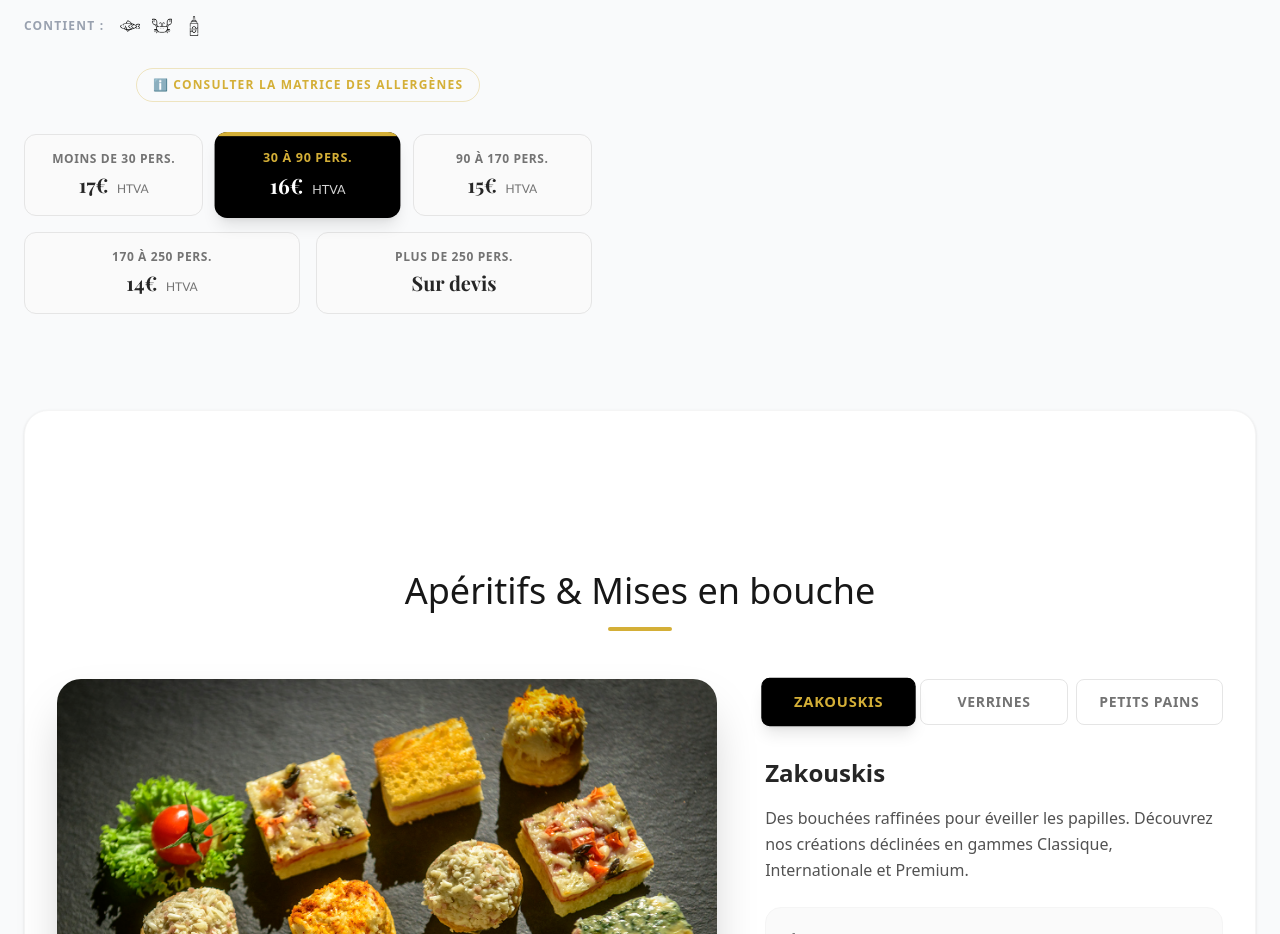
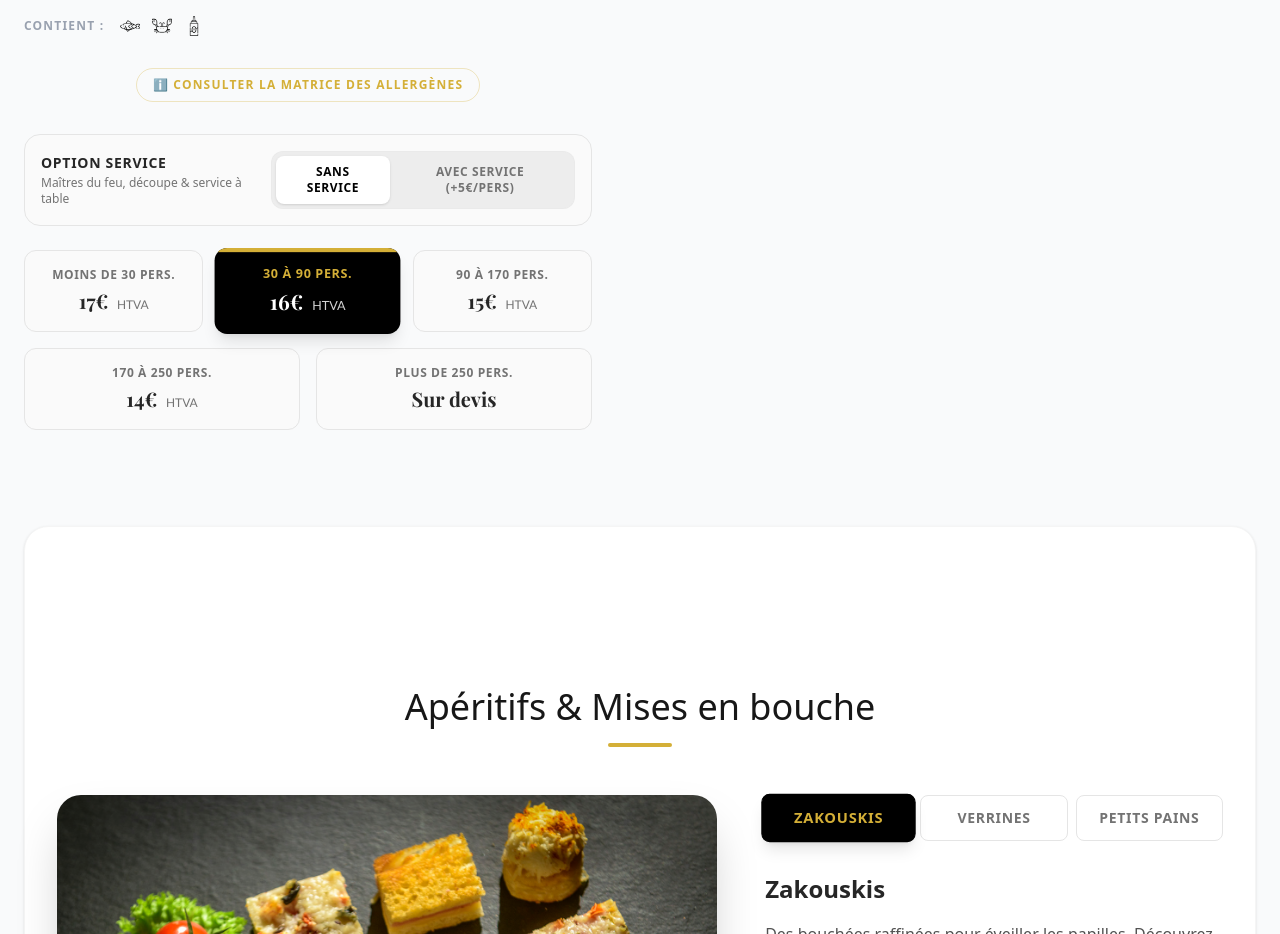
Before and after one commit to FlorianMeganck/traiteur-compere, a Next.js app: page /formules in a window 1280 px wide. Shown: the part 1120-2054 px from the top of the page. Built offline with nearby package versions, Linux system fonts and the light colour scheme; a web font is replaced by a local one.

Commit message:
ajout service bbq 5€

```diff
--- a/app/contact/page.tsx
+++ b/app/contact/page.tsx
@@ -64,15 +64,51 @@ const dessertsList = [
 
 const NOBLES = ["Tomahawk", "Côte à l'os", "Entrecôte Irlandaise", "Entrecôte Simmental", "Entrecôte Black Angus", "Filet Pur"];
 
-const BBQ_PRICES: Record<string, { small: number; medium: number }> = {
-    classique: { small: 17, medium: 15 },
-    compose: { small: 22, medium: 20 },
-    dinatoire: { small: 26.50, medium: 24.50 },
-    mer: { small: 33, medium: 30 },
-    vegetarien: { small: 13, medium: 11 },
-    cochon: { small: 36, medium: 33 },
-    porchetta: { small: 26.50, medium: 24 },
-    nobles: { small: 49.50, medium: 45 },
+const BBQ_TIER_PRICES: Record<string, Record<string, number>> = {
+    classique: {
+        "Moins de 30": 17,
+        "30 à 90": 16,
+        "90 à 170": 15,
+        "170 à 250": 14,
+    },
+    compose: {
+        "Moins de 30": 23,
+        "30 à 90": 22,
+        "90 à 170": 21,
+        "170 à 250": 20,
+    },
+    dinatoire: {
+        "Moins de 30": 27,
+        "30 à 90": 25.50,
+        "90 à 170": 24,
+        "170 à 250": 22.50,
+    },
+    mer: {
+        "Moins de 30": 33,
+        "30 à 90": 31.50,
+        "90 à 170": 30.50,
+        "170 à 250": 29.50,
+    },
+    vegetarien: {
+        "Moins de 30": 13,
+        "30 à 90": 12.50,
+        "90 à 170": 12,
+        "170 à 250": 11,
+    },
+    nobles: {
+        "Moins de 30": 49.50,
+        "30 à 90": 47.50,
+        "90 à 170": 46,
+        "170 à 250": 44.50,
+    },
+    cochon: {
+        "Moins de 25": 36,
+        "25 à 180": 33,
+    },
+    porchetta: {
+        "Moins de 25": 26.50,
+        "25 à 180": 24,
+    }
 };
 
 const SIDES_COLD = ["Salade de Pâtes Pesto", "Salade de Pâtes Curry", "Salade Grecque (Feta/Olives)", "Taboulé Oriental", "Tomate Mozza Di Bufala", "Salade de Pomme de Terre (Mayonnaise)", "Salade de Pomme de Terre (Vinaigrette)", "Carottes Râpées (Citron)", "Céleri Râpé & Pommes", "Concombre à la crème", "Salade de chou blanc"];
@@ -362,6 +398,7 @@ function ContactForm() {
         Suppl_Crudite_Extra: "",
         Dessert_Check: "Non",
         Dessert_Choix: "",
+        Service_Check: "Non",
         Location_Vaisselle_Check: "Non",
         Location_Verrerie_Check: "Non",
         Location_Verrerie_Vin: "0",
@@ -510,9 +547,16 @@ function ContactForm() {
 
         const menuParam = searchParams.get('menu');
         const convivesParam = searchParams.get('convives');
+        const serviceParam = searchParams.get('service');
 
         setFormData(prev => {
             const newData = { ...prev };
+
+            if (serviceParam === 'oui') {
+                newData.Service_Check = "Oui";
+            } else if (serviceParam === 'non') {
+                newData.Service_Check = "Non";
+            }
 
             // 1. Pré-sélection du type d'événement / Menu
             if (menuParam) {
@@ -650,32 +694,21 @@ function ContactForm() {
 
         if (isAnyBBQ) {
             const bbqType = menuParam?.replace('bbq_', '') || 'classique';
-            const prices = BBQ_PRICES[bbqType];
+            const prices = BBQ_TIER_PRICES[bbqType];
             if (prices === undefined) return 0;
-            if (isCochonOrPorchetta) {
-                if (formData.Nombre_Convives === 'Moins de 25') {
-                    base = prices.small;
-                } else {
-                    base = prices.medium;
-                }
-            } else if (bbqType === 'classique') {
-                if (formData.Nombre_Convives === 'Moins de 30') {
-                    base = 17;
-                } else if (formData.Nombre_Convives === '30 à 90') {
-                    base = 16;
-                } else if (formData.Nombre_Convives === '90 à 170') {
-                    base = 15;
-                } else if (formData.Nombre_Convives === '170 à 250') {
-                    base = 14;
-                } else {
-                    base = -1; // Plus de 250
-                }
+
+            const convives = formData.Nombre_Convives;
+            const priceVal = prices[convives];
+
+            if (priceVal !== undefined) {
+                base = priceVal;
             } else {
-                if (formData.Nombre_Convives === 'Moins de 30') {
-                    base = prices.small;
-                } else {
-                    base = prices.medium;
-                }
+                base = -1; // "Plus de 250" or "Plus de 180" -> Sur devis
+            }
+
+            // Apply Service (+5€/pers)
+            if (base !== -1 && formData.Service_Check === "Oui") {
+                base += 5;
             }
         } else if (isBuffetFroidMode) {
             const prices = BUFFET_FROID_PRICES[menuParam || ''];
@@ -738,6 +771,8 @@ function ContactForm() {
             }
             base = itemPrice;
         }
+
+        if (base === -1) return -1;
 
         const tier = getPriceTier(formData.Nombre_Convives);
         if (tier === 'high') {
@@ -1049,6 +1084,7 @@ function ContactForm() {
             ...(finalPriceStr === "SUR DEVIS" && totalPrice > 0 && { "💡 Prix indicatif de base (Info Interne)": `${totalPrice.toLocaleString('fr-BE', { minimumFractionDigits: 2 })}€ / pers` }),
             "📅 Date de l'événement": formData.Date,
             "👥 Nombre de convives": formData.Nombre_Convives,
+            ...(isAnyBBQ && { "🧑‍🍳 Prestation Service": formData.Service_Check === "Oui" ? "Oui (+5€/pers)" : "Non" }),
 
             // COORDONNÉES
             "👤 Nom complet": `${formData.Nom} ${formData.Prenom}`,
@@ -1624,7 +1660,11 @@ function ContactForm() {
                             ) : (
                                 <span className="text-2xl font-serif font-bold">{totalPrice > 0 ? <>{totalPrice.toLocaleString('fr-BE', { minimumFractionDigits: 2 })}€ / pers <span className="text-sm font-sans font-normal text-[#D4AF37]/80 ml-1">HTVA</span></> : "---"}</span>
                             )}
-                            {totalPrice > 0 && <p className="text-xs text-[#D4AF37]/70 mt-1 font-light">Hors frais de déplacement & service</p>}
+                            {totalPrice > 0 && (
+                                <p className="text-xs text-[#D4AF37]/70 mt-1 font-light">
+                                    {formData.Service_Check === "Oui" ? "Hors frais de déplacement (service inclus)" : "Hors frais de déplacement & service"}
+                                </p>
+                            )}
                         </div>
                     </div>
                 </div>
@@ -2363,9 +2403,34 @@ function ContactForm() {
             </div>
 
             {!isPlatPrepare && (
-                <div className="grid grid-cols-1 md:grid-cols-2 gap-8">
-                    <div className="group">
-                        <label className={labelStyle}>Date <span className="text-red-500">*</span></label>
+                <>
+                    {isAnyBBQ && (
+                        <div className="bg-neutral-50/50 p-6 rounded-2xl border border-neutral-200 flex flex-col sm:flex-row sm:items-center justify-between gap-4 mb-8">
+                            <div>
+                                <label className="block text-sm font-bold text-neutral-700 uppercase tracking-wide">Prestation Service</label>
+                                <p className="text-xs text-neutral-500 mt-1 italic">Maîtres du feu, découpe & service à table sur place.</p>
+                            </div>
+                            <div className="flex bg-neutral-200/60 p-1 rounded-xl w-fit border border-neutral-200/40">
+                                <button
+                                    type="button"
+                                    onClick={() => setFormData(prev => ({ ...prev, Service_Check: "Non" }))}
+                                    className={`px-4 py-2 rounded-lg text-xs font-bold uppercase tracking-wider transition-all duration-300 ${formData.Service_Check !== "Oui" ? 'bg-white text-black shadow' : 'text-neutral-500 hover:text-black'}`}
+                                >
+                                    Sans service
+                                </button>
+                                <button
+                                    type="button"
+                                    onClick={() => setFormData(prev => ({ ...prev, Service_Check: "Oui" }))}
+                                    className={`px-4 py-2 rounded-lg text-xs font-bold uppercase tracking-wider transition-all duration-300 ${formData.Service_Check === "Oui" ? 'bg-black text-[#D4AF37] shadow' : 'text-neutral-500 hover:text-black'}`}
+                                >
+                                    Avec service (+5€/pers)
+                                </button>
+                            </div>
+                        </div>
+                    )}
+                    <div className="grid grid-cols-1 md:grid-cols-2 gap-8">
+                        <div className="group">
+                            <label className={labelStyle}>Date <span className="text-red-500">*</span></label>
                         <input
                             type="date"
                             name="Date"
@@ -2389,6 +2454,7 @@ function ContactForm() {
                         </div>
                     </div>
                 </div>
+                </>
             )}
 
         </>
--- a/app/formules/page.tsx
+++ b/app/formules/page.tsx
@@ -47,12 +47,12 @@ const BBQ_OPTIONS: Record<BBQType, {
             "2 Plats au choix (Côte d'agneau, Contrefilet...)",
             "Accompagnements chauds & froids à volonté"
         ],
-        prices: { small: "22€", medium: "20€", large: "Sur devis" },
-        counts: { small: "Moins de 25 pers.", medium: "25 à 250 pers.", large: "Plus de 250 pers." },
+        prices: { small: "23€", medium: "22€", large: "Sur devis" },
+        counts: { small: "Moins de 30 pers.", medium: "30 à 250 pers.", large: "Plus de 250 pers." },
         tiers: [
-            { count: "Moins de 30 pers.", price: "22€" },
-            { count: "30 à 90 pers.", price: "20€" },
-            { count: "90 à 170 pers.", price: "20€" },
+            { count: "Moins de 30 pers.", price: "23€" },
+            { count: "30 à 90 pers.", price: "22€" },
+            { count: "90 à 170 pers.", price: "21€" },
             { count: "170 à 250 pers.", price: "20€" },
             { count: "Plus de 250 pers.", price: "Sur devis" }
         ]
@@ -65,13 +65,13 @@ const BBQ_OPTIONS: Record<BBQType, {
             "2ème Service : Barbecue varié à volonté",
             "Buffet de salades & féculents"
         ],
-        prices: { small: "26,50€", medium: "24,50€", large: "Sur devis" },
-        counts: { small: "Moins de 25 pers.", medium: "25 à 250 pers.", large: "Plus de 250 pers." },
+        prices: { small: "27€", medium: "25,50€", large: "Sur devis" },
+        counts: { small: "Moins de 30 pers.", medium: "30 à 250 pers.", large: "Plus de 250 pers." },
         tiers: [
-            { count: "Moins de 30 pers.", price: "26,50€" },
-            { count: "30 à 90 pers.", price: "24,50€" },
-            { count: "90 à 170 pers.", price: "24,50€" },
-            { count: "170 à 250 pers.", price: "24,50€" },
+            { count: "Moins de 30 pers.", price: "27€" },
+            { count: "30 à 90 pers.", price: "25,50€" },
+            { count: "90 à 170 pers.", price: "24€" },
+            { count: "170 à 250 pers.", price: "22,50€" },
             { count: "Plus de 250 pers.", price: "Sur devis" }
         ]
     },
@@ -84,13 +84,13 @@ const BBQ_OPTIONS: Record<BBQType, {
             "Pavé de Saumon papilloté",
             "Salades fraîcheur & Sauces citronnées"
         ],
-        prices: { small: "33€", medium: "30€", large: "Sur devis" },
-        counts: { small: "Moins de 25 pers.", medium: "25 à 250 pers.", large: "Plus de 250 pers." },
+        prices: { small: "33€", medium: "31,50€", large: "Sur devis" },
+        counts: { small: "Moins de 30 pers.", medium: "30 à 250 pers.", large: "Plus de 250 pers." },
         tiers: [
             { count: "Moins de 30 pers.", price: "33€" },
-            { count: "30 à 90 pers.", price: "30€" },
-            { count: "90 à 170 pers.", price: "30€" },
-            { count: "170 à 250 pers.", price: "30€" },
+            { count: "30 à 90 pers.", price: "31,50€" },
+            { count: "90 à 170 pers.", price: "30,50€" },
+            { count: "170 à 250 pers.", price: "29,50€" },
             { count: "Plus de 250 pers.", price: "Sur devis" }
         ]
     },
@@ -103,12 +103,12 @@ const BBQ_OPTIONS: Record<BBQType, {
             "Grand buffet de salades composées",
             "Pommes de terre & Sauces végétales"
         ],
-        prices: { small: "13€", medium: "11€", large: "Sur devis" },
-        counts: { small: "Moins de 25 pers.", medium: "25 à 250 pers.", large: "Plus de 250 pers." },
+        prices: { small: "13€", medium: "12,50€", large: "Sur devis" },
+        counts: { small: "Moins de 30 pers.", medium: "30 à 250 pers.", large: "Plus de 250 pers." },
         tiers: [
             { count: "Moins de 30 pers.", price: "13€" },
-            { count: "30 à 90 pers.", price: "11€" },
-            { count: "90 à 170 pers.", price: "11€" },
+            { count: "30 à 90 pers.", price: "12,50€" },
+            { count: "90 à 170 pers.", price: "12€" },
             { count: "170 à 250 pers.", price: "11€" },
             { count: "Plus de 250 pers.", price: "Sur devis" }
         ]
@@ -156,13 +156,13 @@ const BBQ_OPTIONS: Record<BBQType, {
             "Filet pur et viandes d'exception",
             "Accompagnements premium & Sauces truffées"
         ],
-        prices: { small: "49,50€", medium: "45€", large: "Sur devis" },
-        counts: { small: "Moins de 25 pers.", medium: "25 à 250 pers.", large: "Plus de 250 pers." },
+        prices: { small: "49,50€", medium: "47,50€", large: "Sur devis" },
+        counts: { small: "Moins de 30 pers.", medium: "30 à 250 pers.", large: "Plus de 250 pers." },
         tiers: [
             { count: "Moins de 30 pers.", price: "49,50€" },
-            { count: "30 à 90 pers.", price: "45€" },
-            { count: "90 à 170 pers.", price: "45€" },
-            { count: "170 à 250 pers.", price: "45€" },
+            { count: "30 à 90 pers.", price: "47,50€" },
+            { count: "90 à 170 pers.", price: "46€" },
+            { count: "170 à 250 pers.", price: "44,50€" },
             { count: "Plus de 250 pers.", price: "Sur devis" }
         ]
     }
@@ -898,40 +898,80 @@ function FormuleSection({ formule, index }: { formule: FormuleType, index: numbe
 }
 
 function PricingBlock({ price, tag, selectedBBQ }: { price: string, tag: string, selectedBBQ?: BBQType }) {
+    const [withService, setWithService] = useState(false);
+
     // If it's the BBQ menu, show the specific options with dynamic prices
     if (tag === "BBQ & Feu de bois" && selectedBBQ) {
         const data = BBQ_OPTIONS[selectedBBQ];
         const menuParam = `bbq_${selectedBBQ}`;
 
+        const getDisplayPrice = (priceStr: string, addService: boolean) => {
+            if (priceStr.toLowerCase().includes("devis")) return priceStr;
+            if (!addService) return priceStr;
+            const val = parseFloat(priceStr.replace(/[^0-9,.]/g, '').replace(',', '.'));
+            if (isNaN(val)) return priceStr;
+            const newVal = val + 5;
+            const formattedVal = Number.isInteger(newVal) ? newVal.toString() : newVal.toFixed(2).replace('.', ',');
+            return `${formattedVal}€`;
+        };
+
         return (
-            <div className="flex flex-wrap gap-4 mt-8">
+            <div className="flex flex-col mt-4">
+                {/* Toggle Service */}
+                <div className="flex flex-col sm:flex-row sm:items-center justify-between gap-3 mb-6 bg-neutral-50 p-4 rounded-2xl border border-neutral-200">
+                    <div>
+                        <span className="block text-sm font-bold text-neutral-800 uppercase tracking-wider">Option Service</span>
+                        <span className="block text-xs text-neutral-500 mt-0.5">Maîtres du feu, découpe & service à table</span>
+                    </div>
+                    <div className="flex bg-neutral-200/60 p-1 rounded-xl w-fit border border-neutral-200/40">
+                        <button
+                            onClick={() => setWithService(false)}
+                            className={`px-4 py-2 rounded-lg text-xs font-bold uppercase tracking-wider transition-all duration-300 ${!withService ? 'bg-white text-black shadow' : 'text-neutral-500 hover:text-black'}`}
+                        >
+                            Sans service
+                        </button>
+                        <button
+                            onClick={() => setWithService(true)}
+                            className={`px-4 py-2 rounded-lg text-xs font-bold uppercase tracking-wider transition-all duration-300 ${withService ? 'bg-black text-[#D4AF37] shadow' : 'text-neutral-500 hover:text-black'}`}
+                        >
+                            Avec service (+5€/pers)
+                        </button>
+                    </div>
+                </div>
+
+                {/* Tiers Grid */}
+                <div className="flex flex-wrap gap-4">
                     {data.tiers.map((tier, idx) => {
                         const isHighlighted = idx === 1; // Highlight the second tier (30 à 90 or 25 à 180)
+                        const displayPrice = getDisplayPrice(tier.price, withService);
+                        const contactUrl = `/contact?menu=${menuParam}&convives=${encodeURIComponent(tier.count)}${withService ? '&service=oui' : ''}`;
+
                         if (isHighlighted) {
                             return (
                                 <Link
                                     key={idx}
-                                href={`/contact?menu=${menuParam}&convives=${encodeURIComponent(tier.count)}`}
+                                    href={contactUrl}
                                     className="flex-1 min-w-[140px] bg-black p-4 rounded-xl text-center shadow-lg transform hover:-translate-y-1 hover:shadow-xl transition-all duration-300 flex flex-col justify-center cursor-pointer relative overflow-hidden scale-105"
                                 >
                                     <div className="absolute top-0 left-0 w-full h-1 bg-[#D4AF37]" />
                                     <p className="text-xs font-bold text-[#D4AF37] mb-1 uppercase tracking-wider">{tier.count}</p>
-                                <p className="text-xl font-bold text-white font-serif">{tier.price} {tier.price.includes('€') && <span className="text-xs font-sans text-neutral-300 font-normal ml-1">HTVA</span>}</p>
+                                    <p className="text-xl font-bold text-white font-serif">{displayPrice} {displayPrice.includes('€') && <span className="text-xs font-sans text-neutral-300 font-normal ml-1">HTVA</span>}</p>
                                 </Link>
                             );
                         } else {
                             return (
                                 <Link
                                     key={idx}
-                                href={`/contact?menu=${menuParam}&convives=${encodeURIComponent(tier.count)}`}
+                                    href={contactUrl}
                                     className="flex-1 min-w-[140px] bg-neutral-50 p-4 rounded-xl text-center border border-neutral-200 hover:border-black hover:shadow-md transition-all duration-300 group flex flex-col justify-center cursor-pointer hover:-translate-y-0.5"
                                 >
                                     <p className="text-xs font-bold text-neutral-500 mb-1 uppercase tracking-wider group-hover:text-black transition-colors">{tier.count}</p>
-                                <p className="text-xl font-bold text-neutral-800 font-serif">{tier.price} {tier.price.includes('€') && <span className="text-xs font-sans text-neutral-500 font-normal ml-1">HTVA</span>}</p>
+                                    <p className="text-xl font-bold text-neutral-800 font-serif">{displayPrice} {displayPrice.includes('€') && <span className="text-xs font-sans text-neutral-500 font-normal ml-1">HTVA</span>}</p>
                                 </Link>
                             );
                         }
                     })}
+                </div>
             </div>
         );
     }
```
Lines whose indentation alone changed are shown as unchanged.
